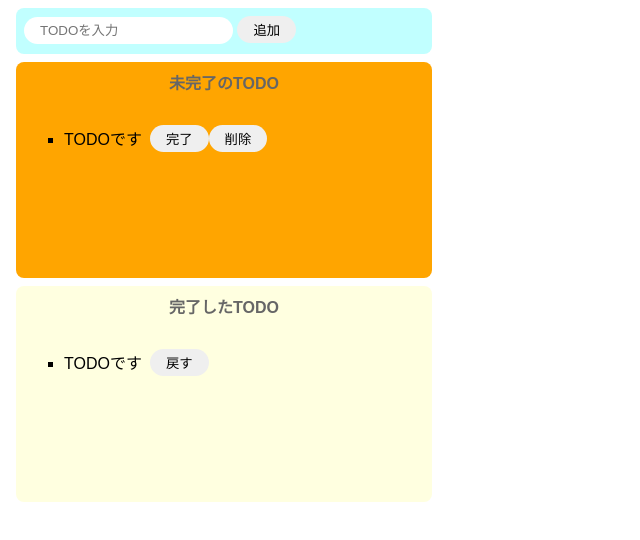
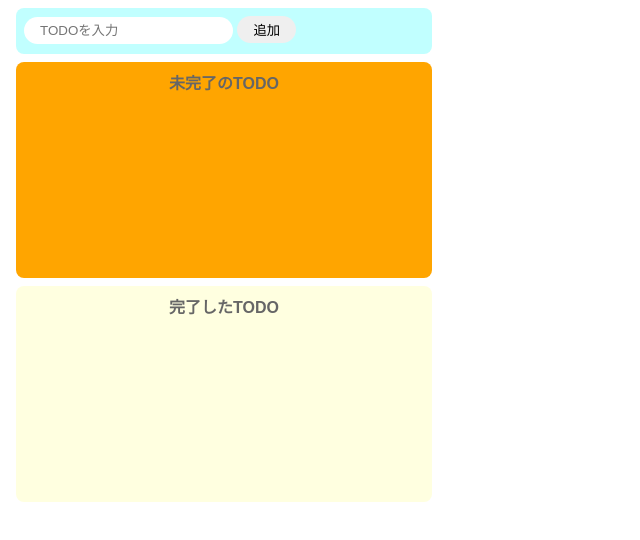
Before and after one commit to kaibonjin/todo-js, a plain HTML site: page index.html in a window 1280 px wide. Shown: the whole page, without its empty margins (0-640 px from the left). Drawn offline with Linux system fonts and the light colour scheme.

Commit message:
delete html

```diff
--- a/index.html
+++ b/index.html
@@ -13,24 +13,11 @@
     <div class="incomplete-area">
       <p class="title">未完了のTODO</p>
       <ul id="incomplete-list">
-        <li>
-          <div class="list-row">
-            <p class="todo-name">TODOです</p>
-            <button>完了</button>
-            <button>削除</button>
-          </div>
-        </li>
       </ul>
     </div>
     <div class="complete-area">
       <p class="title">完了したTODO</p>
       <ul id="complete-list">
-        <li>
-          <div class="list-row">
-            <p class="todo-name">TODOです</p>
-            <button>戻す</button>
-          </div>
-        </li>
       </ul>
     </div>
     <script src="src/index.js"></script>
```
